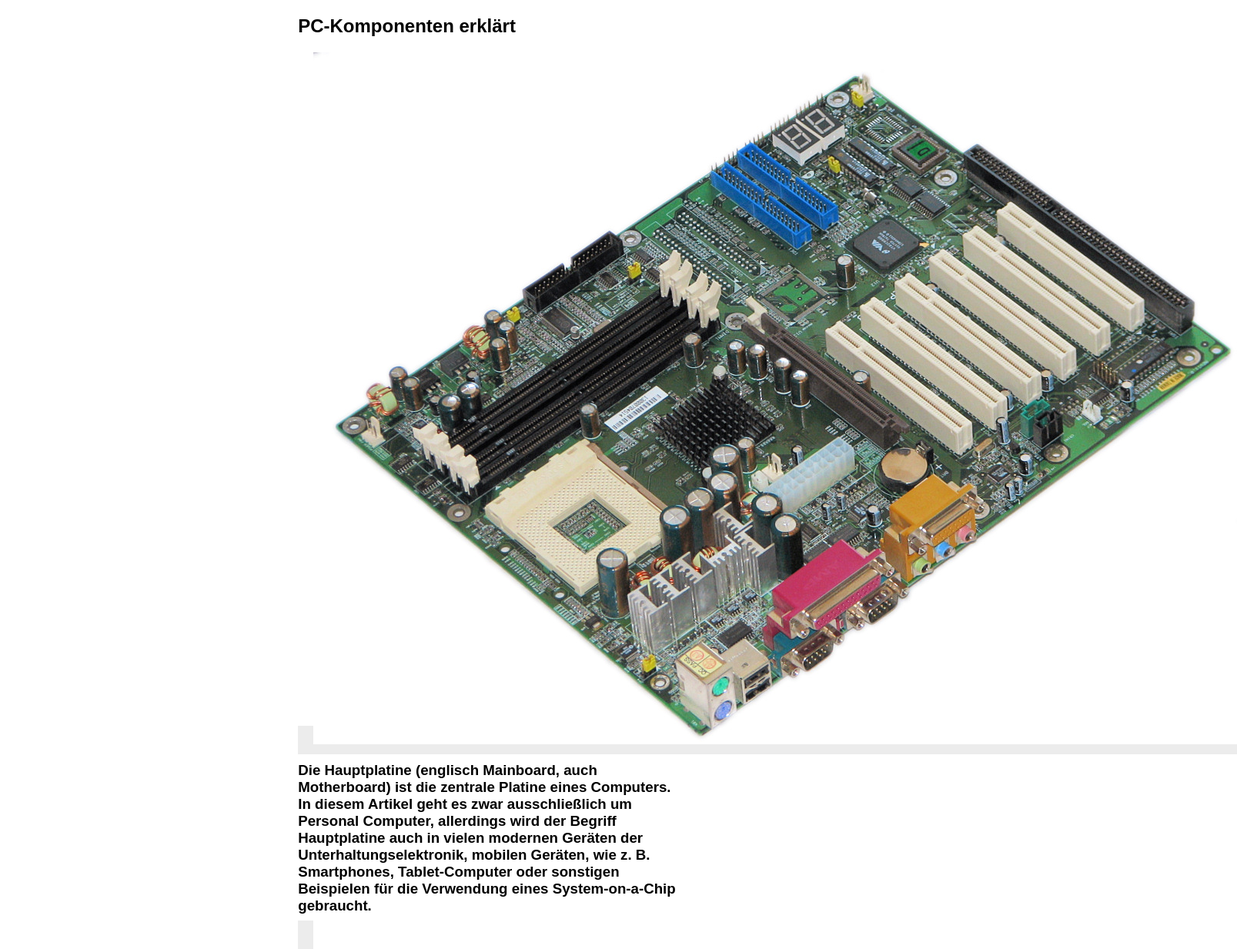
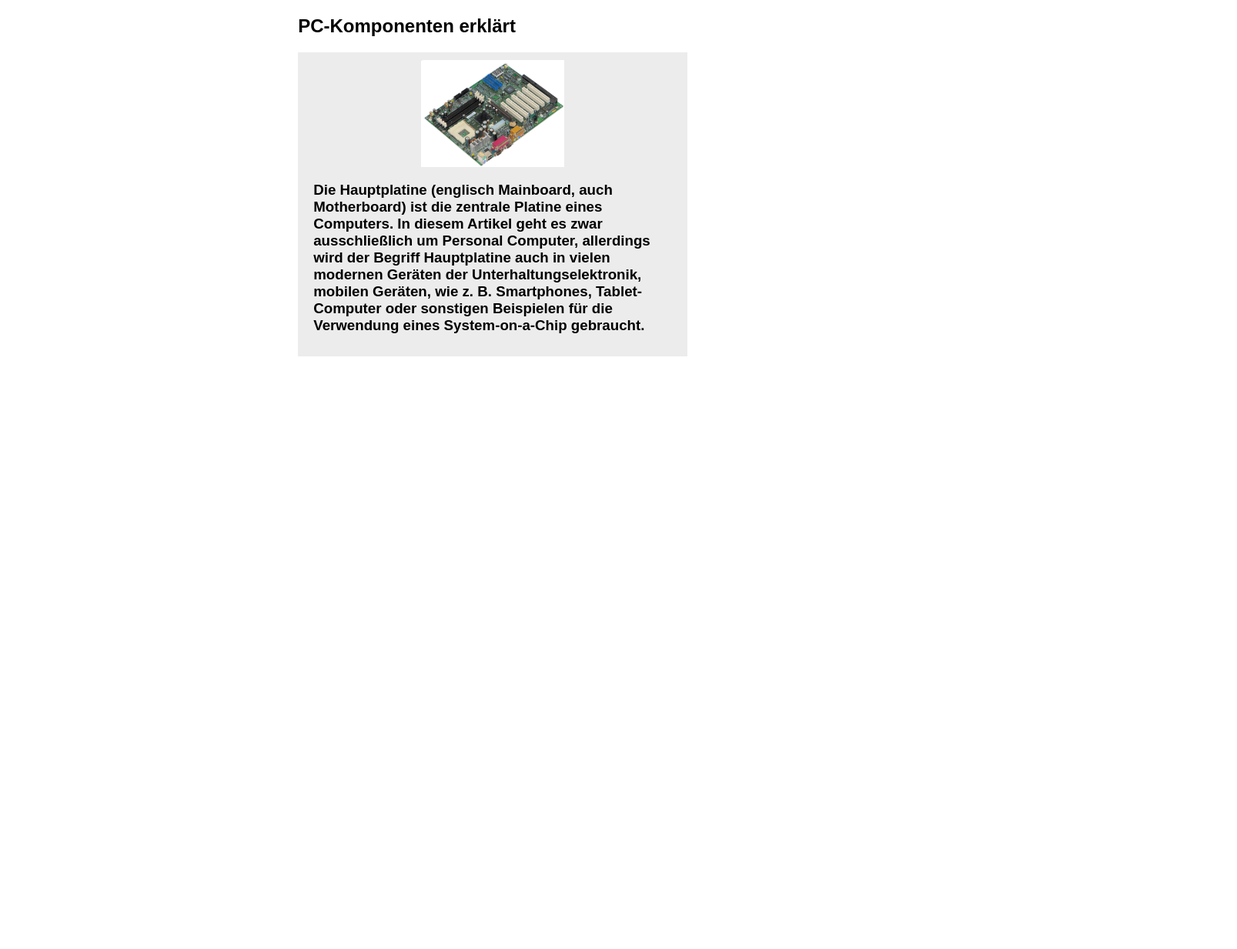
Before and after one commit to lennart-lp/lennart-lp.github.io, a plain HTML site: page pc-erklaerungen.html in a window 1280 px wide. Shown: the whole page at 77% size, 1607 px wide, since content can reach past the window. After the commit the page ends 800 px from the top, so only its background shows below. Drawn offline with Linux system fonts and the light colour scheme.

Commit message:
Update pc-erklaerungen.html

```diff
--- a/pc-erklaerungen.html
+++ b/pc-erklaerungen.html
@@ -11,11 +11,11 @@
 <body>
 	<h2 class="main">PC-Komponenten erklärt</h2>
 	<div class="main">
-		<span class="pcc-list-item">
-			<img src="a/img/mainboard.jpg">
-			<h3 class="component-item-title>Mainboard</h3>
-			 <p class="component-item-text">Die Hauptplatine (englisch Mainboard, auch Motherboard) ist die zentrale Platine eines Computers. In diesem Artikel geht es zwar ausschließlich um Personal Computer, allerdings wird der Begriff Hauptplatine auch in vielen modernen Geräten der Unterhaltungselektronik, mobilen Geräten, wie z. B. Smartphones, Tablet-Computer oder sonstigen Beispielen für die Verwendung eines System-on-a-Chip gebraucht.</p>
-		</span>
+		<div class="pcc-list-item">
+			<img src="a/img/mainboard.jpg" class="main">
+			<h3 class="pcc-list-item-title>Mainboard</h3>
+			 <p class="pcc-list-item-text">Die Hauptplatine (englisch Mainboard, auch Motherboard) ist die zentrale Platine eines Computers. In diesem Artikel geht es zwar ausschließlich um Personal Computer, allerdings wird der Begriff Hauptplatine auch in vielen modernen Geräten der Unterhaltungselektronik, mobilen Geräten, wie z. B. Smartphones, Tablet-Computer oder sonstigen Beispielen für die Verwendung eines System-on-a-Chip gebraucht.</p>
+		</div>
 	</div>
 </body>
 </html>
```
